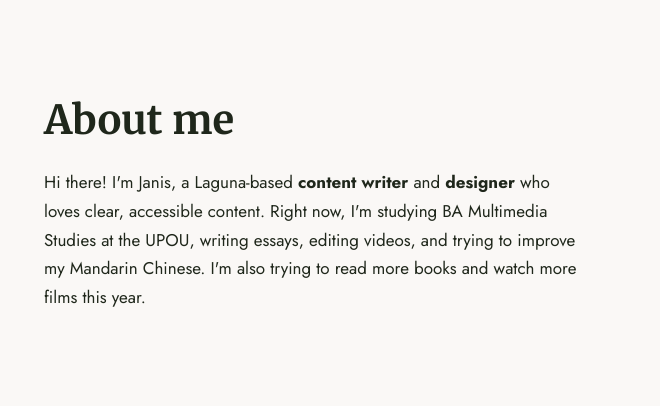
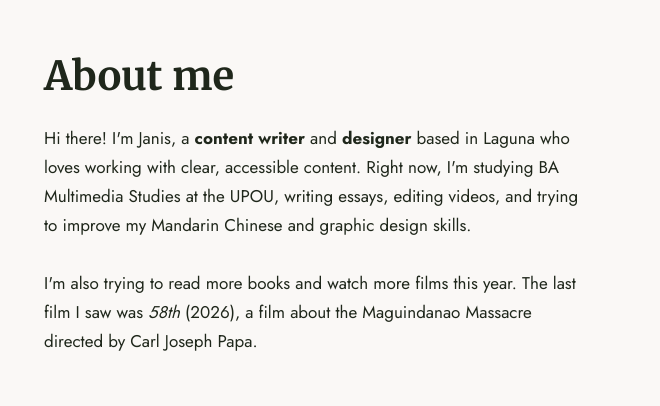
Before and after one commit to jln25/my-profile, a plain HTML site: page index.html in a window 1280 px wide. Shown: the part 840-1246 px from the top of the page, 620-1280 px from the left. Drawn offline with Linux system fonts and the light colour scheme.

Commit message:
Edited copy in index.html and reviewed projects.js

```diff
--- a/index.html
+++ b/index.html
@@ -22,7 +22,6 @@
         <p class="tagline">Writer, designer, lifelong learner</p>
         <a class="btn" href="#about">About me</a>
       </div>
-      <!-- Add your hero photo as hero.jpg and describe it in the alt text -->
       <img src="hero.jpg" alt="" width="480" height="480">
     </div>
   </header>
@@ -33,10 +32,12 @@
         <img src="Janis.jpg" alt="Woman smiling in front of a cherry tree in bloom" width="480" height="480">
         <div>
           <h2>About me</h2>
-          <p>Hi there! I'm Janis, a Laguna-based <strong>content writer</strong> and <strong>designer</strong> who
-            loves clear, accessible content. Right now, I'm studying BA Multimedia Studies at the UPOU,
-            writing essays, editing videos, and trying to improve my Mandarin Chinese.
-            I'm also trying to read more books and watch more films this year.</p>
+          <p>Hi there! I'm Janis, a <strong>content writer</strong> and <strong>designer</strong> based in Laguna
+            who loves working with clear, accessible content. Right now, I'm studying BA Multimedia Studies at
+            the UPOU, writing essays, editing videos, and trying to improve my Mandarin Chinese and graphic design skills.</p>
+          <br>
+          <p>I'm also trying to read more books and watch more films this year. The last film I saw was <em>58th</em> (2026),
+            a film about the Maguindanao Massacre directed by Carl Joseph Papa.</p>
         </div>
       </div>
     </section>
@@ -58,7 +59,7 @@
     <section id="projects">
       <div class="inner split split-top">
         <h2>Ongoing projects</h2>
-        <!-- projects.js fills this panel with cards from projects.xml -->
+        <!-- This panel is populated by projects.js which pulls information from projects.xml -->
         <div class="cards" id="project-list" aria-live="polite">
           <p>Loading projects...</p>
         </div>
@@ -73,7 +74,7 @@
           <p>Links: <a href="https://janisnarvas.com/linktree">janisnarvas.com/linktree</a></p>
           <p>Email: <a href="mailto:hello@janisnarvas.com">hello@janisnarvas.com</a></p>
         </div>
-        <img src="contact.jpg" alt="" width="480" height="480">
+        <img src="image1.jpg" alt="" width="480" height="480">
       </div>
     </section>
   </main>
@@ -82,7 +83,7 @@
     <div class="inner footer-row">
       <p>© 2026 by Janis Mae Narvas. All rights reserved.</p>
 
-      <!-- Icon files go in an icons folder next to index.html -->
+      <!-- Icon images are saved in icons folder -->
       <ul class="social">
         <li><a href="https://janisnarvas.com/learning-portfolio/" target="_blank" rel="noopener noreferrer"><img src="icons/link.png" alt="Learning portfolio" width="20" height="20"></a></li>
         <li><a href="mailto:jlnarvas2@up.edu.ph"><img src="icons/email.png" alt="Email" width="20" height="20"></a></li>
--- a/projects.js
+++ b/projects.js
@@ -1,6 +1,7 @@
-// Builds the "Ongoing projects" cards from projects.xml.
-// fetch() only works over http(s), so preview with Live Server or GitHub Pages.
+// Builds the "Ongoing projects" cards from information saved in the projects.xml.
+// Reference used: https://www.w3schools.com/xml/xml_parser.asp
 
+// This line looks for the div in index.html with the id "project-list"
 const projectList = document.querySelector("#project-list");
 
 // Turns "2026-09" into "September 2026"
@@ -57,6 +58,7 @@ function buildCard(project) {
   return card;
 }
 
+// Also includes handling slash fallback if the XML file can't be loaded or has a formatting error
 fetch("projects.xml")
   .then((response) => {
     if (!response.ok) {
@@ -77,5 +79,5 @@ fetch("projects.xml")
   .catch((error) => {
     console.error(error);
     projectList.innerHTML =
-      '<p>Projects couldn\'t load right now. Visit <a href="https://janisnarvas.com/">janisnarvas.com</a> to see what I\'m working on.</p>';
+      '<p>Projects couldn\'t load right now. Visit <a href="https://janisnarvas.com/">my portfolio site</a> to see what I\'m working on.</p>';
   });
```
